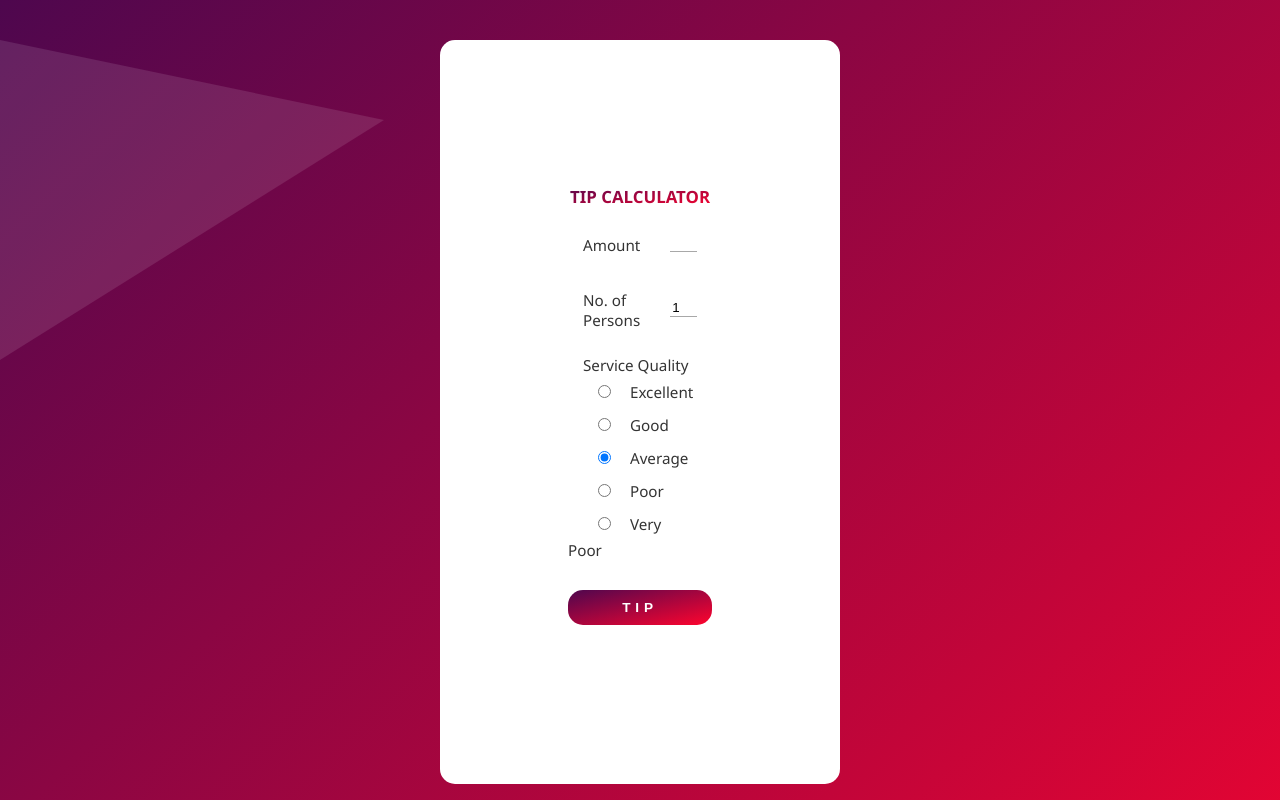
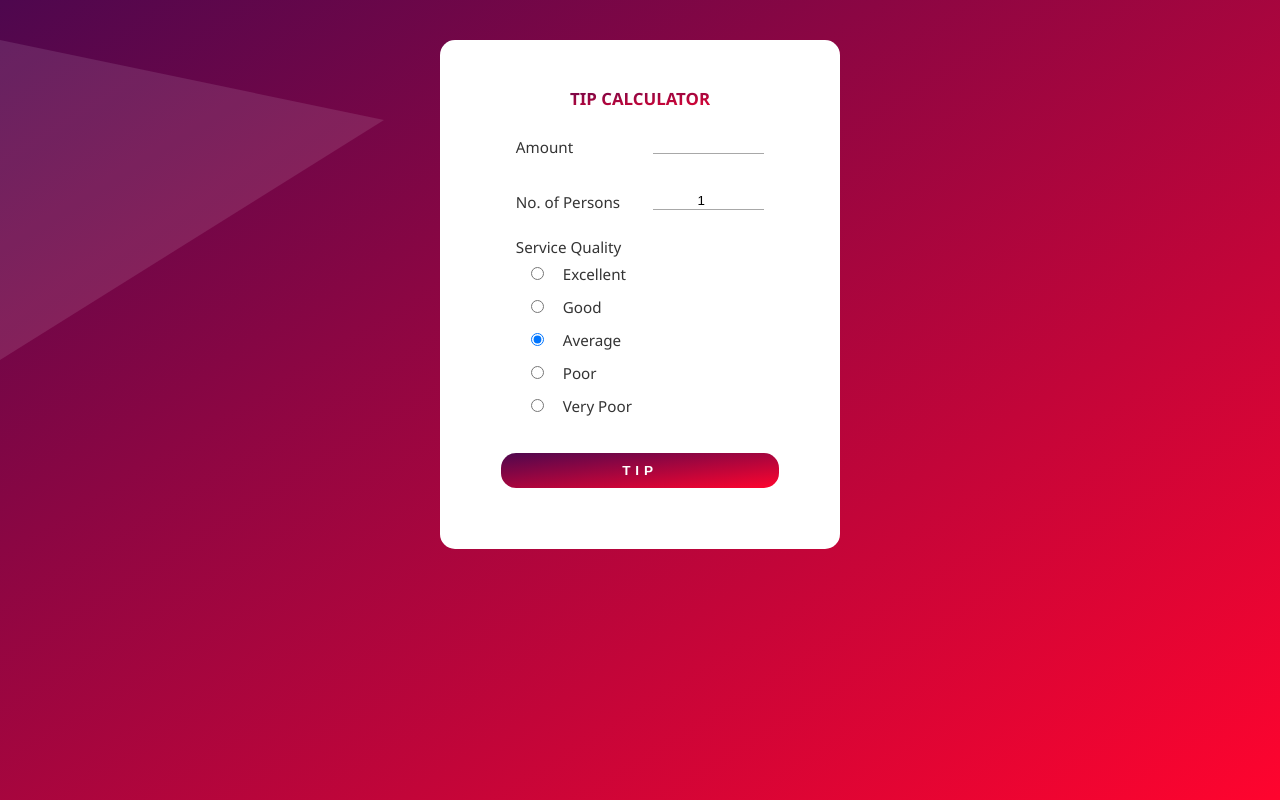
Before and after one commit to Obitrim/tip-calculator, a plain HTML site: page index.html in a window 1280 px wide. Shown: the top 800 px of the page. Drawn offline with Linux system fonts and the light colour scheme.

Commit message:
modifying container height

```diff
--- a/css/tip.css
+++ b/css/tip.css
@@ -5,27 +5,11 @@
 /* elements */
 
 body {
-    min-height: 150vh;
-    width: 100vw;
     padding: 0;
     margin: 0;
-
-    font-family: 'Segoe UI', Tahoma, Geneva, Verdana, sans-serif;
-    font-size: 0.95rem;
-    background: linear-gradient(to bottom right, rgb(78, 7, 78), rgb(255, 4, 46)) no-repeat;
 }
 
-body::before {
-    content: '';
-    width: 30%;
-    height: 40%;
-    clip-path: polygon(0 0, 100% 25%, 0 100%);
 
-    position: absolute;
-    left: 0;
-    top: 5%;
-    background: rgba(255, 255, 255, 0.11);
-}
 
 
 header {
@@ -50,6 +34,36 @@ sup {
 
 
 /* app wapper */
+
+#form-wrapper {
+    min-height: 100vh;
+    max-height: 130vh !important;
+    padding: 0;
+    margin: 0;
+
+    font-family: 'Segoe UI', Tahoma, Geneva, Verdana, sans-serif;
+    font-size: 0.95rem;
+    background: linear-gradient(to bottom right, rgb(78, 7, 78), rgb(255, 4, 46)) no-repeat;
+
+    position: absolute;
+    left: 0;
+    top: 0;
+    right: 0;
+    bottom: 0;
+
+}
+
+#form-wrapper::before {
+    content: '';
+    width: 30%;
+    height: 40%;
+    clip-path: polygon(0 0, 100% 25%, 0 100%);
+
+    position: absolute;
+    left: 0;
+    top: 5%;
+    background: rgba(255, 255, 255, 0.11);
+}
 
 #tip-container {
     background: #fff;
@@ -127,8 +141,17 @@ sup {
 
 @media only screen and (min-width: 460px){
 
+    #form-wrapper {
+        /* bottom: -10vh; */
+    }
+
+    #tip-container {
+        padding: 2em 4em;
+    }
+
     #calculator > .form-group input[type="number"] {
         display: inline;
+        text-align: center;
     }
 
     div.form-group {
--- a/index.html
+++ b/index.html
@@ -11,6 +11,7 @@
         <link rel="stylesheet" type="text/css" href="css/tip.css" />
     </head>
     <body lang="en">
+        <div id="form-wrapper">
             <form id="tip-container">
                 <header>
                     <h3> Tip Calculator </h3>
@@ -69,6 +70,7 @@
                     </div>
                 </main>
             </form>
+        </div>
 
         <!-- custom script -->
         <script src="./js/tip.js"></script>
```
Lines whose indentation alone changed are shown as unchanged.
